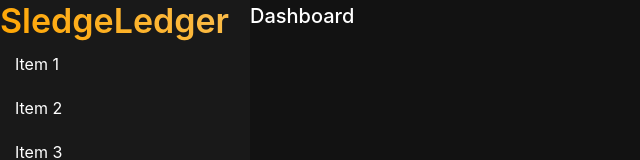
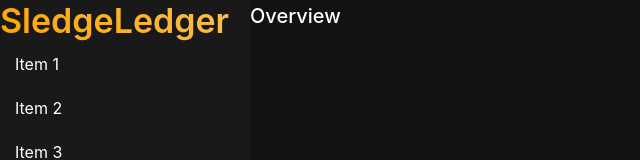
Before and after one commit to ameysh/SledgeLedger, a React (Vite) app in the folder src/renderer/: page /dashboard in a window 1280 px wide. Shown: the top 160 px of the page, without its empty margins (0-640 px from the left). Built offline with nearby package versions, Linux system fonts and the light colour scheme.

Commit message:
Add Overview component to Dashboard and remove unused styles

```diff
--- /dev/null
+++ b/src/renderer/src/components/overview.tsx
@@ -0,0 +1,15 @@
+import React from 'react';
+import { Typography } from '@mui/material';
+import '../styles/dashboard.css';
+
+const Overview: React.FC = () => {
+  return (
+    <div className="main-content">
+      <Typography variant="h6" className="dashboard-text">
+        Overview
+      </Typography>
+    </div>
+  );
+};
+
+export default Overview;
--- a/src/renderer/src/pages/Dashboard.tsx
+++ b/src/renderer/src/pages/Dashboard.tsx
@@ -1,17 +1,14 @@
 import React from 'react';
-import { Box, Typography } from '@mui/material';
+import { Box } from '@mui/material';
 import Sidebar from '../components/sidebar';
+import Overview from '../components/overview';
 import '../styles/dashboard.css';
 
 const Dashboard: React.FC = () => {
   return (
     <Box className="container">
       <Sidebar />
-      <div className="main-content">
-        <Typography variant="h6" className="dashboard-text">
-          Dashboard
-        </Typography>
-      </div>
+      <Overview />
     </Box>
   );
 };
--- a/src/renderer/src/styles/Dashboard.css
+++ b/src/renderer/src/styles/Dashboard.css
@@ -3,11 +3,3 @@
   height: 100vh;
   width: 100vw;
 }
-
-.main-content {
-  width: 80%;
-}
-
-.dashboard-text {
-  color: #fff;
-}
```
